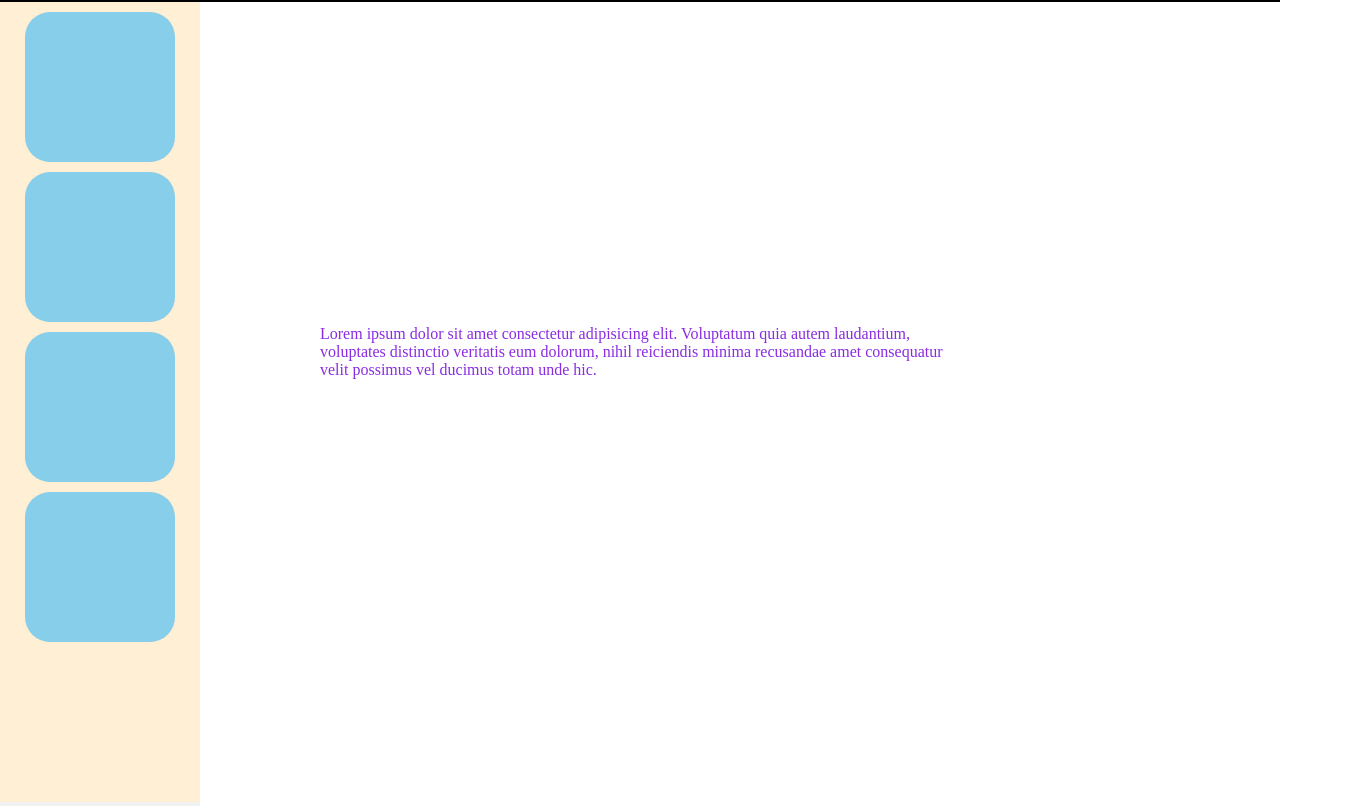
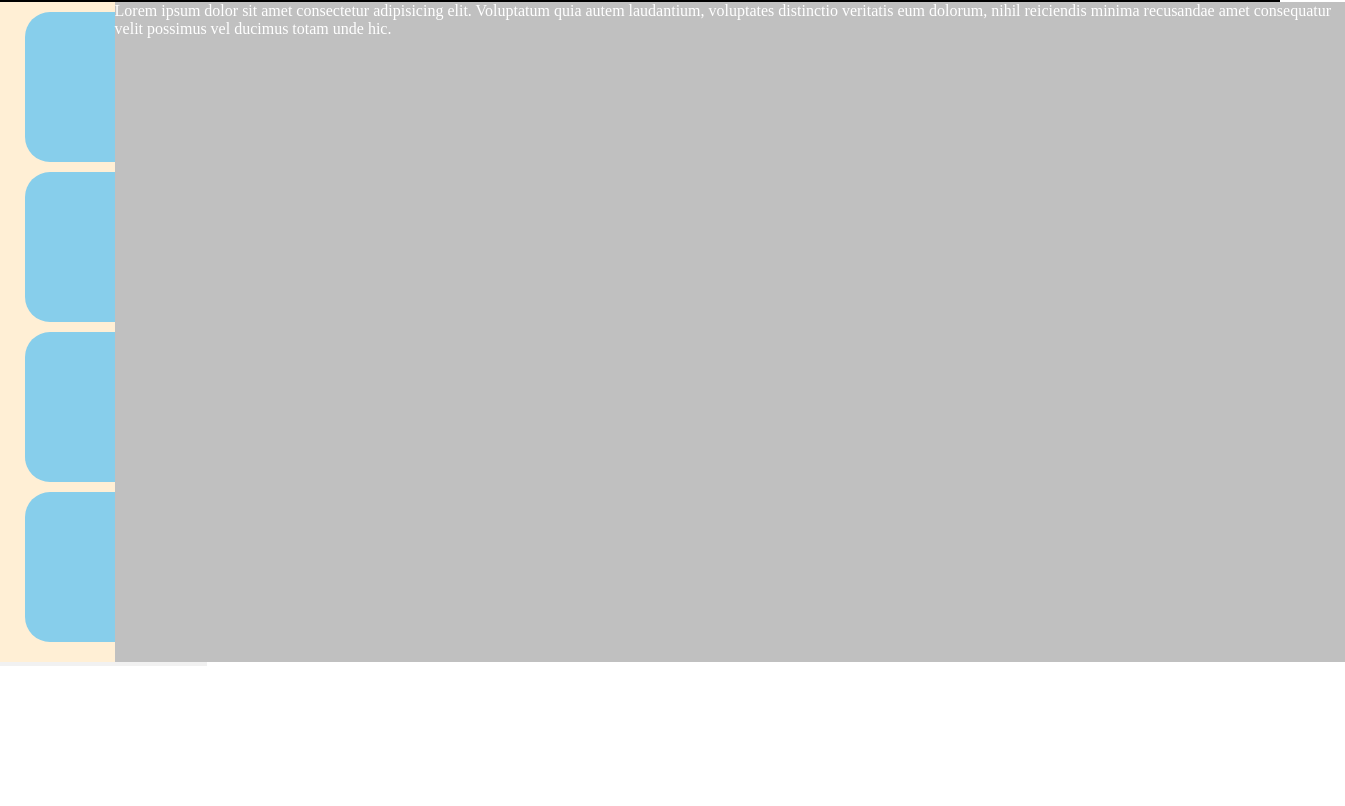
Before and after one commit to Andy-Fernandez/CDefinitivoHTMLyCSS-, a plain HTML site: page Layout1/index.html in a window 1280 px wide. Shown: the part 48-854 px from the top of the page, 1345 px wide, since content can reach past the window. After the commit the page ends 800 px from the top, so only its background shows below. Drawn offline with Linux system fonts and the light colour scheme.

Commit message:
Arregalamos el Layout 1 que está hecho solo con display inline-box (sin flex) ya que tenemos que crear la misma página con flex, la página está muy mal hecha, sería ideal poder a prender un poco más de inlie-block para tener un mejor resultado

```diff
--- a/Layout1/style.css
+++ b/Layout1/style.css
@@ -29,8 +29,7 @@
 .sidebar{
     display: inline-block;
     position: relative;
-    width: 200px;
-    height: 100vh;
+    width: 207px;
     padding-left: 25px;
     padding-top: 10px;
     padding-bottom: 10px;
@@ -50,9 +49,14 @@
     color: white;
 }
 .texto{
-    color: blueviolet;
+    display: inline-block;
+    color: white;
+    background-color: silver;
+    height: 660px;
+    width: 1230px;
+    /* padding: 233px; */
     position: absolute;
-    top: 50%;
-    left: 50%;
+    top: 47.5%;
+    left: 57%;
     transform: translate(-50%, -50%);
 }
```
